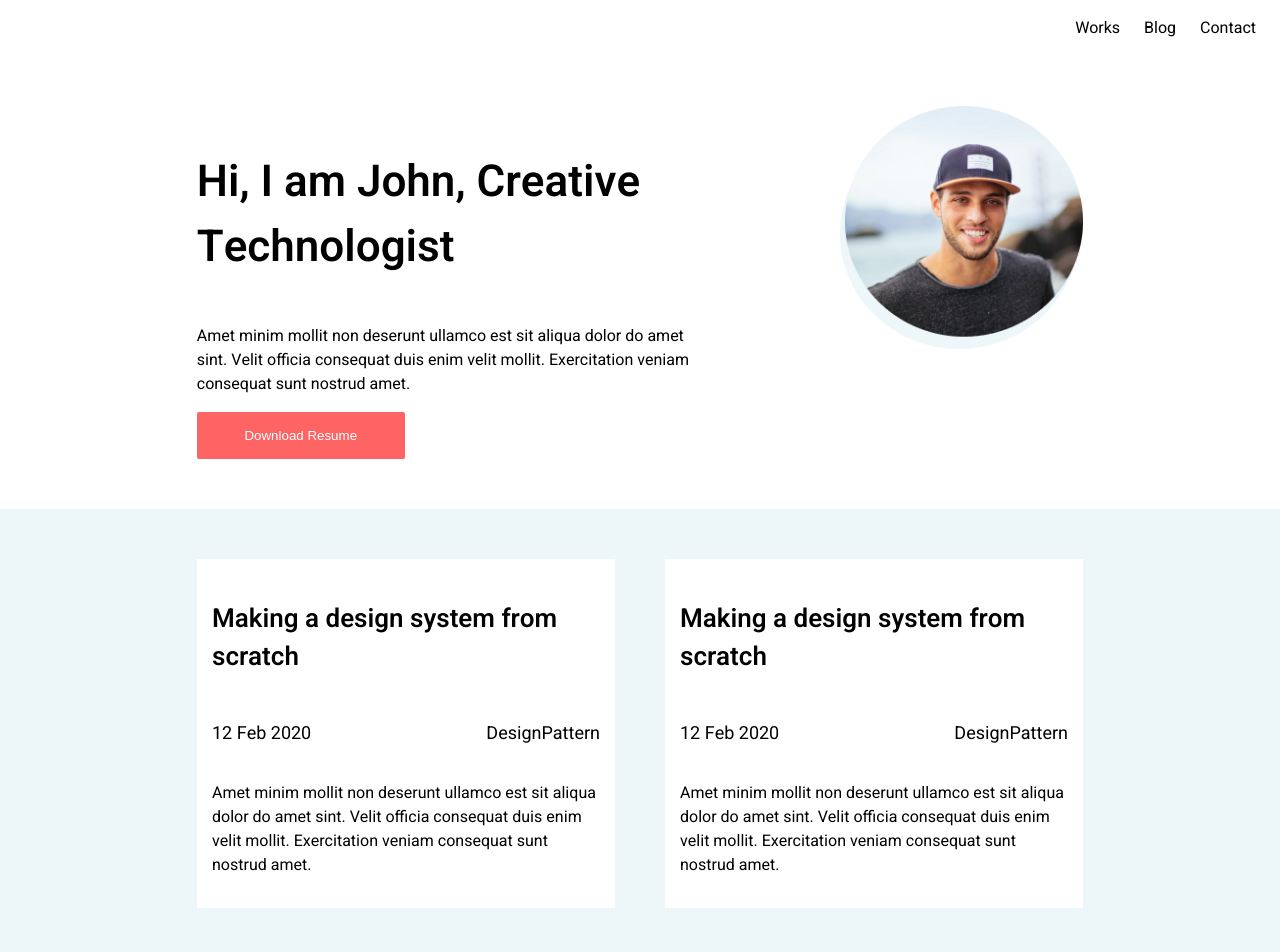
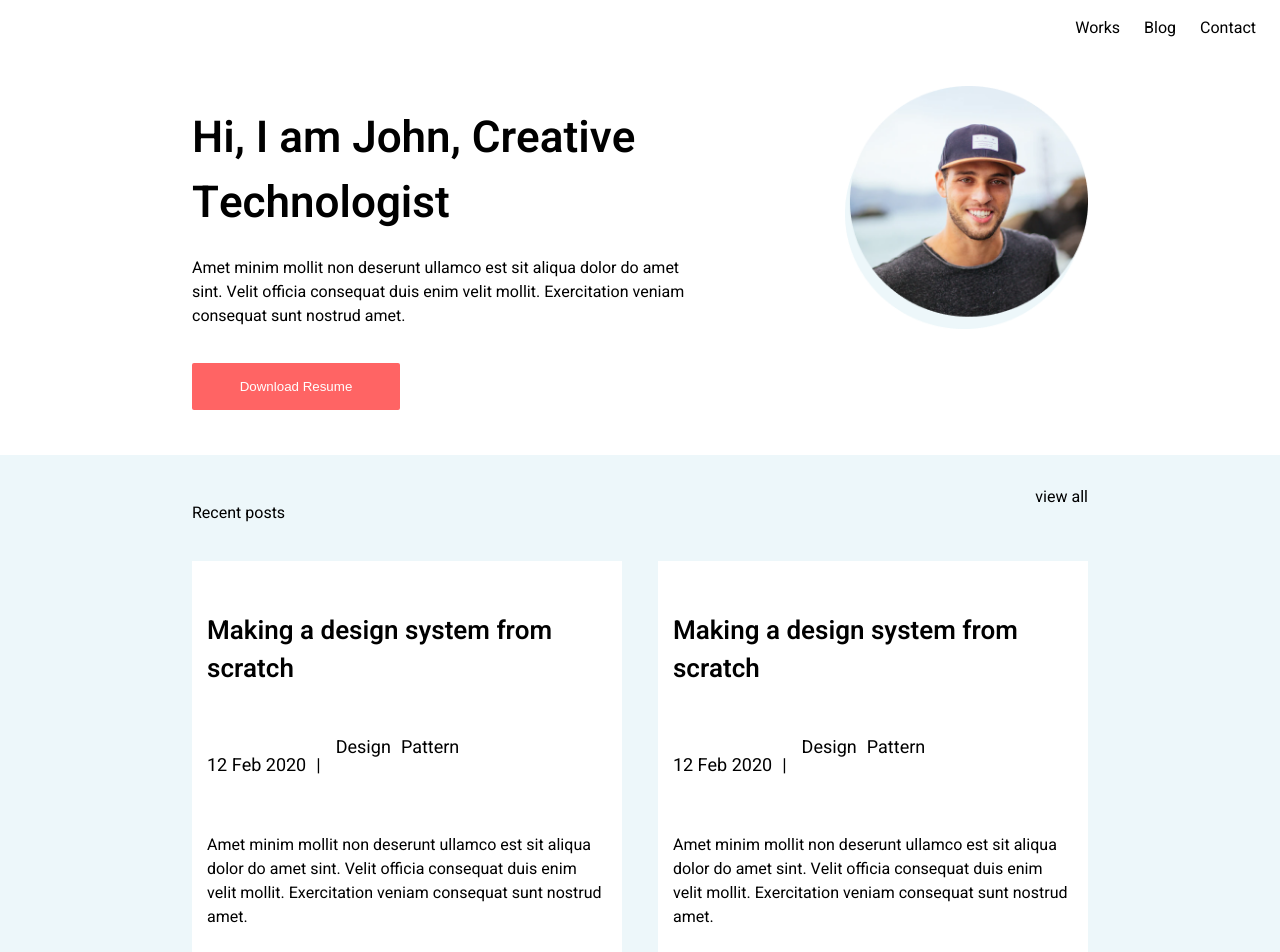
Before and after one commit to dtumonasingh/myPortfolio, a Vue app: page / in a window 1280 px wide. Shown: the top 952 px of the page. Built offline with nearby package versions, Linux system fonts and the light colour scheme.

Commit message:
styles: Added styling

```diff
--- a/src/components/Body.vue
+++ b/src/components/Body.vue
@@ -1,10 +1,10 @@
 <template>
   <div class="mp-body">
     <div class="mp-intro">
-      <p class="main-text">{{ SalutationText }}</p>
-      <p>{{ Description }}</p>
+      <p id="main-text">{{ SalutationText }}</p>
+      <p id="description">{{ Description }}</p>
 
-      <button>{{ downloadButton }}</button>
+      <button id="download-resume-button">{{ downloadButton }}</button>
     </div>
 
     <div class="mp-profile">
@@ -13,17 +13,23 @@
     </div>
   </div>
   <post-container>
-    <post-component> </post-component>
-    <post-component></post-component>
+    <div id="posts-header">
+    <p>Recent posts</p>
+    <a>view all</a>
+    </div>
+    <div id="posts">
+      <post-component> </post-component>
+      <post-component></post-component>
+    </div>
   </post-container>
 
   <div class="featured-works">
-    <p>Featured Works</p>
+    <p id="feature-works-header">Featured Works</p>
     <div class="work-list">
       <work-card> </work-card>
-
+      <hr />
       <work-card> </work-card>
-
+      <hr />
       <work-card> </work-card>
     </div>
   </div>
--- a/src/components/Post.vue
+++ b/src/components/Post.vue
@@ -7,6 +7,8 @@
 
       <div class="meta-data">
         <p>{{ date }}</p>
+        <p>|</p>
+
         <div class="tags">
           <p v-for="item in tags" :key="item">
             {{ item }}
--- a/src/styles/_body.css
+++ b/src/styles/_body.css
@@ -1,18 +1,42 @@
 p {
-    padding:0px;
+  padding: 0px;
 }
 .mp-body {
   display: flex;
-    justify-content: space-around;
   margin: 0 auto;
-    width: 80%;
-    padding-bottom: 50px;
-    padding-top: 50px;
+  width: 70%;
+  padding-bottom: 30px;
+  padding-top: 30px;
+  justify-content: space-between;
+}
+
+#posts-header {
+  width: 70%;
+  margin: 0 auto;
+  display: flex;
+  flex-direction: row;
+  justify-content: space-between;
+  margin-bottom: 20px;
 }
 
 .featured-works {
   margin: 0 auto;
-    width: 80%;
+  margin-top: 20px;
+  margin-top: 20px;
+  width: 70%;
+}
+
+#feature-works-header{
+    margin-bottom: 10px;
+}
+
+#posts {
+  margin: 0 auto;
+  width: 70%;
+  display: flex;
+  flex-direction: row;
+  justify-content: space-between;
+  align-items: center;
 }
 
 .mp-intro {
@@ -31,9 +55,18 @@ p {
 
   color: white;
 }
-  .main-text {
+#main-text {
   font-weight: bold;
   font-size: 44px;
+  margin: 20px 0px 20px 0px;
+}
+
+button#download-resume-button {
+  margin: 15px 0px 15px 0px;
+}
+
+#description {
+  margin: 20px 0px 20px 0px;
 }
 
 .work-list {
--- a/src/styles/_footer.css
+++ b/src/styles/_footer.css
@@ -3,7 +3,7 @@
   justify-content: center;
   align-content: center;
 }
-  img {
+#socials img {
   margin: 0px 20px 0px 20px;
 }
 
--- a/src/styles/_post-container.css
+++ b/src/styles/_post-container.css
@@ -1,10 +1,8 @@
 div#post-container {
-    width: 100%;
-    background-color: #edf7fa;
-    padding-top: 50px;
-    padding-bottom: 50px;
-    display: flex;
-    flex-direction: row;
-    justify-content: center;
-    align-items: center;
-  }
+  width: 100%;
+  background-color: #edf7fa;
+  padding-top: 30px;
+  padding-bottom: 30px;
+  display: flex;
+  flex-direction: column;
+}
--- a/src/styles/_post.css
+++ b/src/styles/_post.css
@@ -1,34 +1,44 @@
 div #post {
-    width: 418px;
+  width: 48%;
   background-color: white;
   display: flex;
   flex-direction: column;
   align-content: center;
   justify-content: center;
-    margin-left: 25px;
-    margin-right: 25px;
 }
 
 .post-content {
   margin: 15px;
+  display: flex;
+  flex-direction: column;
 }
+
 .title {
   font-weight: bold;
   font-size: 26px;
+  margin: 10px 0px 10px 0px;
 }
 
 .meta-data {
   display: flex;
   flex-direction: row;
-    justify-content: space-between;
   font-size: 18px;
+  margin: 10px 0px 10px 0px;
+}
+
+.meta-data p {
+  margin-right: 10px;
 }
 
 .tags {
   display: flex;
   flex-direction: row;
 }
+.tags p {
+  margin: 0px 5px 0px 5px;
+}
 
 .content {
   font-size: 16px;
+  margin: 10px 0px 10px 0px;
 }
--- a/src/styles/_work-card.css
+++ b/src/styles/_work-card.css
@@ -6,6 +6,10 @@ p {
 #image {
   align-items: center;
   display: flex;
+}
+
+img {
+  padding: 0px;
 }
 #work-card {
   display: flex;
```
Also changed, not shown: src/styles/_nav-bar.css (indentation only). Lines whose indentation alone changed are shown as unchanged.
